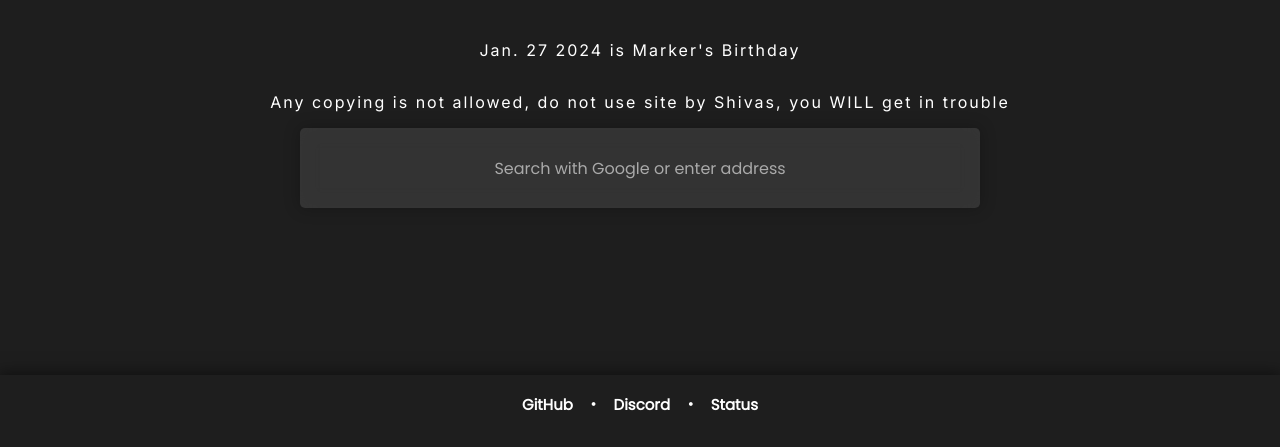
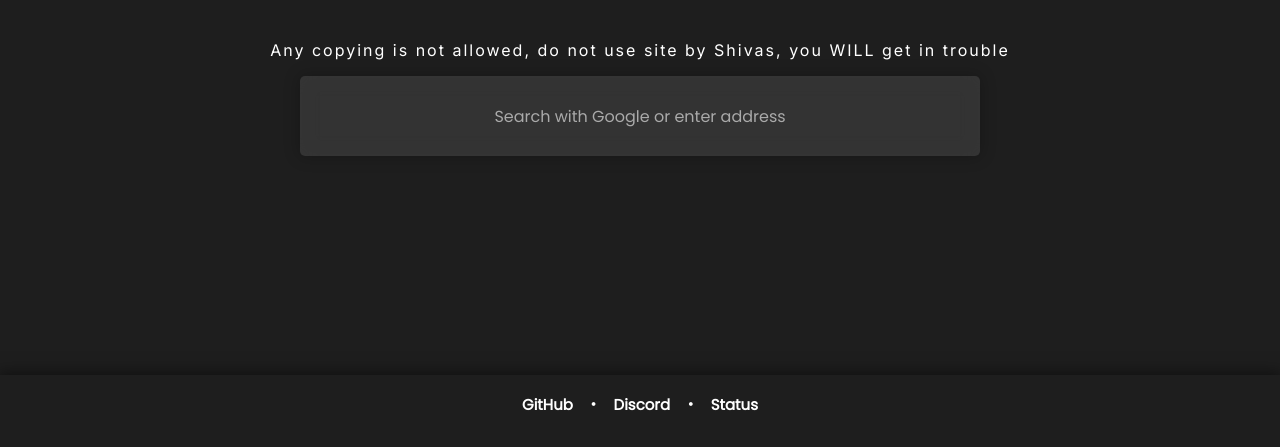
Before and after one commit to BrandonW6000/interstellar2, a website: page static/index.html in a window 1280 px wide. Shown: the part 353-800 px from the top of the page. Drawn offline with nearby package versions, Linux system fonts and the light colour scheme.

Commit message:
Update index.html

```diff
--- a/static/index.html
+++ b/static/index.html
@@ -34,7 +34,6 @@
       <div class="main">
         <h1 class="title">Interstellar</h1>
           <body>
-            <p style="color:#FFFFFF";>Jan. 27 2024 is Marker's Birthday</p>
             <p style="color:#FFFFFF";>Any copying is not allowed, do not use site by Shivas, you WILL get in trouble</p>
           </body>
         <div class="search-container">
```
